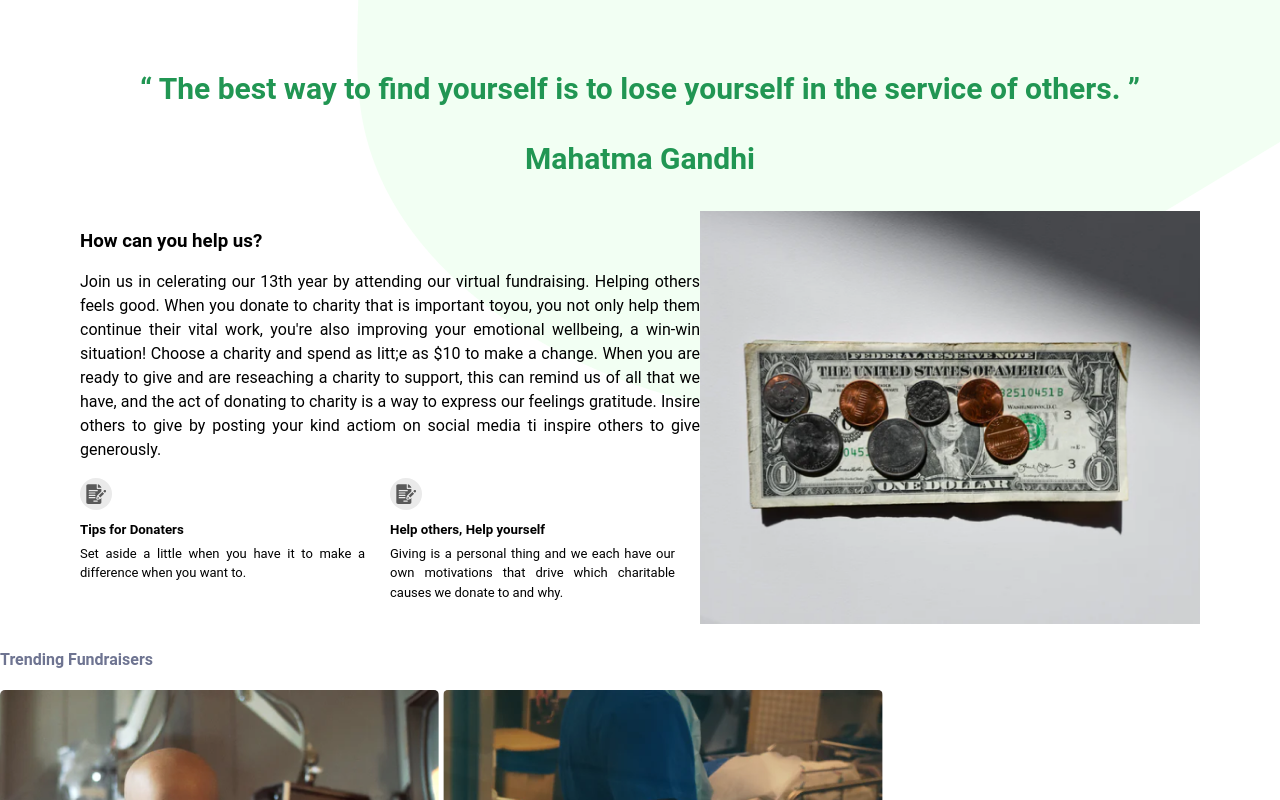
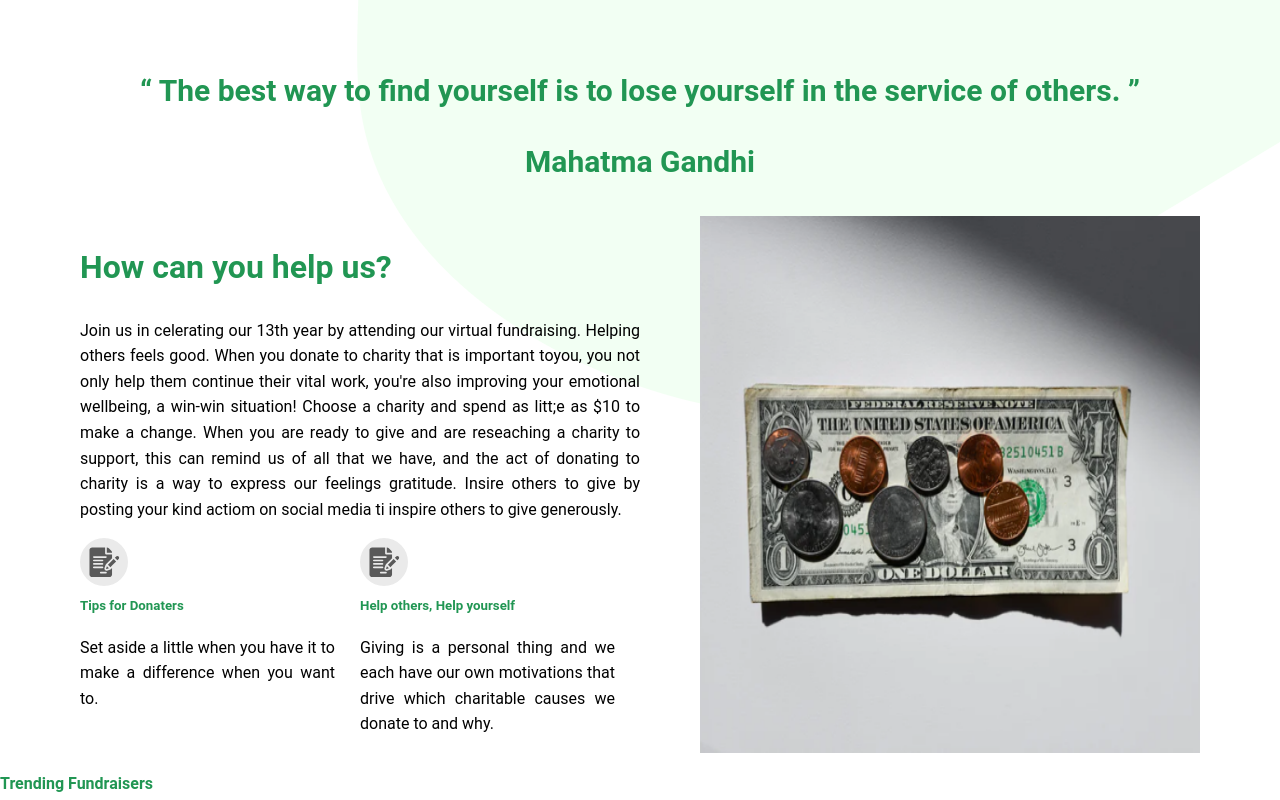
Before and after one commit to devwhummy/ngo-landing-page, a plain HTML site: page index.html in a window 1280 px wide. Shown: the part 760-1560 px from the top of the page. Drawn offline with Linux system fonts and the light colour scheme.

Commit message:
help-us section redesigned

```diff
--- a/index.html
+++ b/index.html
@@ -8,7 +8,14 @@
     <link rel="stylesheet" href="style.css" />
   </head>
   <body>
-    <div class="page" style="background: url(./images/hero-bg.png); background-repeat: no-repeat; background-position: top right;">
+    <div
+      class="page"
+      style="
+        background: url(./images/hero-bg.png);
+        background-repeat: no-repeat;
+        background-position: top right;
+      "
+    >
       <nav class="hor-pad">
         <ul>
           <li><a href="">Browse</a></li>
@@ -48,16 +55,16 @@
         <div class="hero-quote">
           <blockquote>
             <q>
-                The best way to find yourself is to lose yourself in the service of
-                others.
+              The best way to find yourself is to lose yourself in the service
+              of others.
             </q>
             <p>Mahatma Gandhi</p>
           </blockquote>
         </div>
       </section>
 
-      <section class="center hor-pad">
-        <div>
+      <section class="help-us hor-pad">
+        <div class="content">
           <h3>How can you help us?</h3>
           <p>
             Join us in celerating our 13th year by attending our virtual
@@ -71,7 +78,8 @@
             Insire others to give by posting your kind actiom on social media ti
             inspire others to give generously.
           </p>
-          <div class="side">
+
+          <div class="tips">
             <div class="logo">
               <img src="./social/write.svg" alt="logo" />
               <h5>Tips for Donaters</h5>
@@ -90,18 +98,12 @@
             </div>
           </div>
         </div>
-        <div>
+
         <img
           src="./images/how-can-you-help-us.png"
           alt="coin and dollar note"
           class="second-image"
-            srcset="
-              ./images/how-can-you-help-us.png    1x,
-              ./images/how-can-you-help-us@2x.png 2x,
-              ./images/how-can-you-help-us@3x.png 3x
-            "
         />
-        </div>
       </section>
 
       <section class="center-images">
@@ -183,11 +185,7 @@
             <li><a href="">Contact</a></li>
           </ul>
           <div class="social">
-              <img
-                class="logo"
-                src="./social/facebook.png"
-                alt="Facebook logo"
-              />
+            <img class="logo" src="./social/facebook.png" alt="Facebook logo" />
             <img
               class="logo"
               src="./social/LinkeldIn-logo.png"
--- a/style.css
+++ b/style.css
@@ -19,7 +19,7 @@ html, body {
 }
 
 p {
-    line-height: 1.5;
+    line-height: 1.6;
 }
 
 body {
@@ -55,6 +55,10 @@ body {
 .hor-pad {
     padding-left: 5rem;
     padding-right: 5rem;
+}
+
+h1, h2, h3, h4, h5, h6 {
+    color: var(--primary-color);
 }
 
 /* Navigation */
@@ -126,28 +130,44 @@ nav .btn {
 }
 
 /* Help Us Section */
-
-.center, .side {
+.help-us .content {
+    margin-right: 60px;
+}
+.help-us, .tips{
     display: flex;
     justify-content: space-between;
     text-align: justify;
 }
 
-.center > div {
-    /* padding-left: 3.5rem; */
+.help-us .content h3 {
+    font-size: 2rem;
 }
 
-.center .second-image {
+.help-us .second-image {
     width: 500px;
 }
 
-.side .logo p {
+
+.help-us-images h4 {
+    color: var(--secondary-color);
+}
+
+
+.help-us .logo {
+    padding: 0 25px 0 0;
+    width: 50%;
+}
+
+.help-us .logo img {
+    width: 48px;
+    filter: grayscale(5);
+    margin-bottom: -15px;
+}
+
+
+.tips.logo p {
     font-size: 13px;
     margin-top: -15px;
-}
-
-.center-images h4 {
-    color: var(--secondary-color);
 }
 
 .images img {
@@ -238,17 +258,6 @@ nav .btn {
     margin-left: 10px;
 }
 
-.logo img {
-    width: 2rem;
-    filter: grayscale(5);
-    margin-bottom: -15px;
-}
-
-.center .logo {
-    padding: 0 25px 0 0;
-    width: 50%;
-}
-
 .new {
     /* background: url(./images/hero-bg.png); */
 }
@@ -256,7 +265,7 @@ nav .btn {
 @media screen and (max-width: 600px) {
     nav,
     .header,
-    .center,
+    .help-us,
     .side,
     .sidebar,
     .footer-head,
@@ -268,11 +277,11 @@ nav .btn {
         margin: 0 5px;
     }
 
-    .center {
+    .help-us {
         margin: 0;
     }
 
-    .center > div {
+    .help-us > div {
         padding-left: 0;
     }
 
@@ -281,7 +290,7 @@ nav .btn {
         margin: 0;
     }
 
-    .side .logo {
+    .tips.logo {
         width: 100%;
     }
 }
```
Lines whose indentation alone changed are shown as unchanged.
